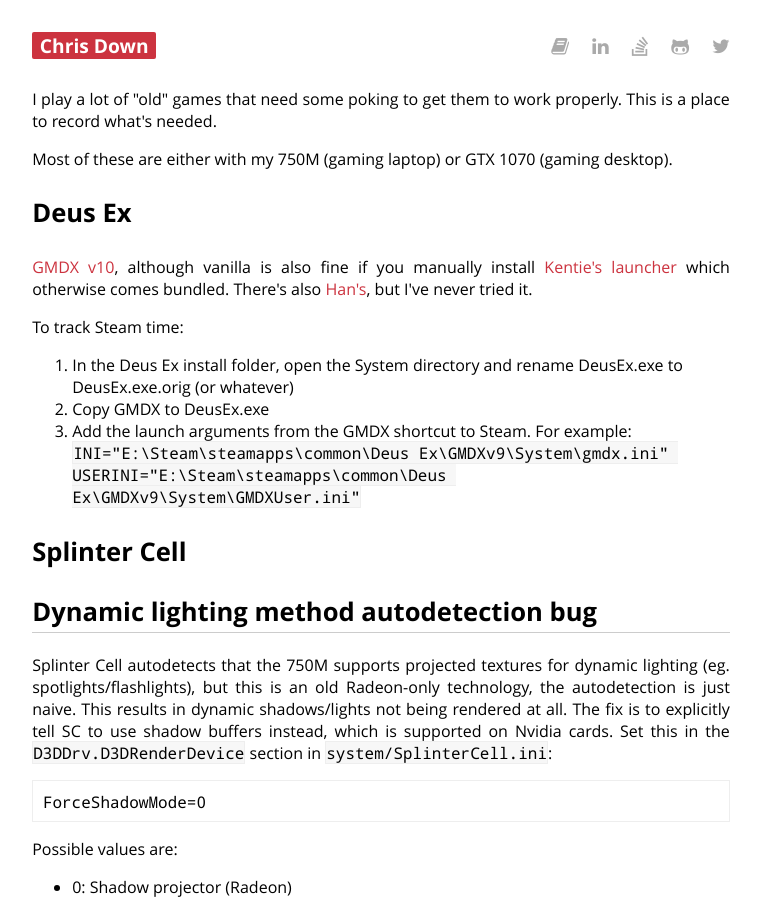
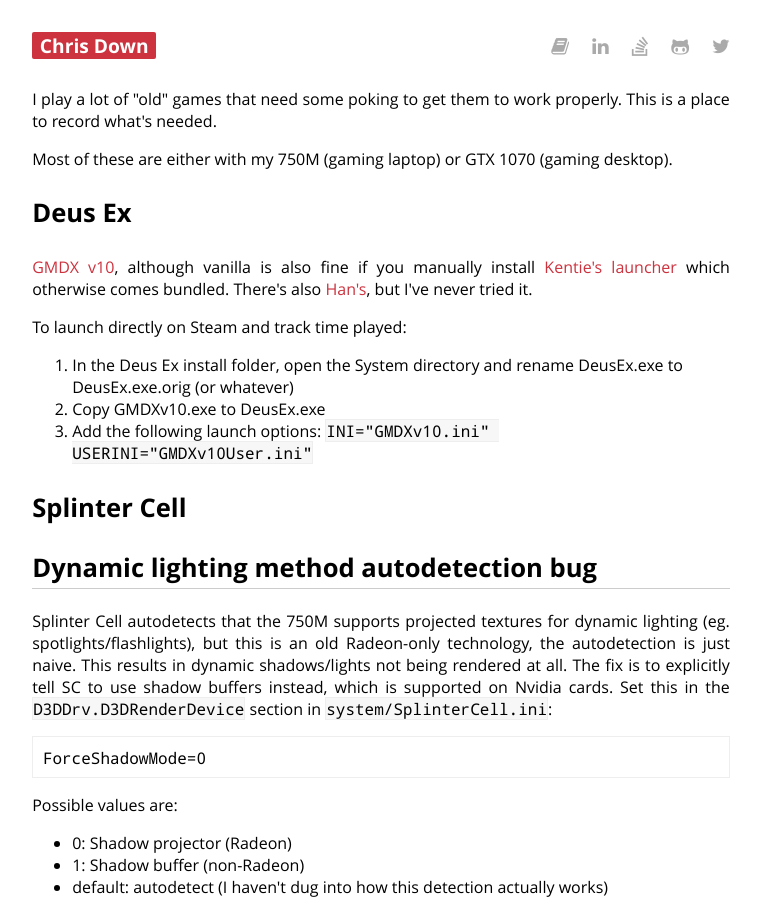
Before and after one commit to cdown/chrisdown.name, a Jekyll site: the page built from oldgames.md, in a window 1280 px wide and 900 px high. Shown: the whole window, without its empty margins (259-1020 px from the left). Built offline with Jekyll 4.4.1, drawn with Linux system fonts in a browser that asks for light colours.

Commit message:
deusex: Make GMDX v10 specific

```diff
--- a/oldgames.md
+++ b/oldgames.md
@@ -16,13 +16,12 @@ manually install [Kentie's launcher](https://kentie.net/article/dxguide/) which
 otherwise comes bundled. There's also
 [Han's](https://coding.hanfling.de/launch/), but I've never tried it.
 
-To track Steam time:
+To launch directly on Steam and track time played:
 
 1. In the Deus Ex install folder, open the System directory and rename
    DeusEx.exe to DeusEx.exe.orig (or whatever)
-2. Copy GMDX to DeusEx.exe
-3. Add the launch arguments from the GMDX shortcut to Steam. For example:
-   `INI="E:\Steam\steamapps\common\Deus Ex\GMDXv9\System\gmdx.ini" USERINI="E:\Steam\steamapps\common\Deus Ex\GMDXv9\System\GMDXUser.ini"`
+2. Copy GMDXv10.exe to DeusEx.exe
+3. Add the following launch options: `INI="GMDXv10.ini" USERINI="GMDXv10User.ini"`
 
 # Splinter Cell
 
```
